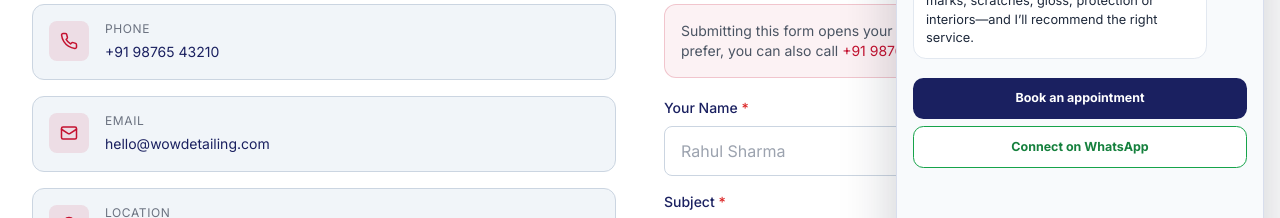
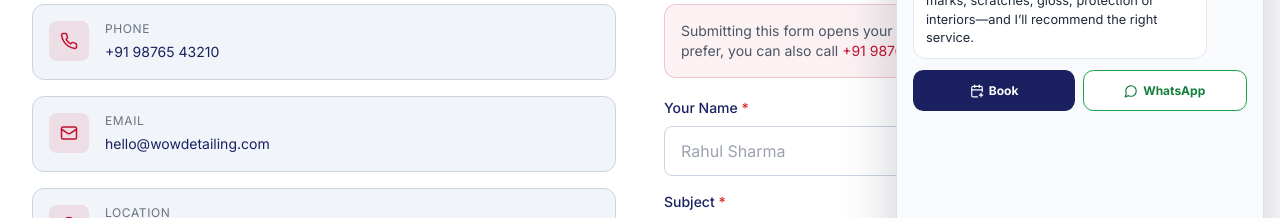
Before and after one commit to unbeatablerajiv/wowdetailing, a React (Vite) app in the folder client/: page /contact in a window 1280 px wide. Both pictures are taken after a click on the button "Open WOW AI Detailer". Shown: the part 460-678 px from the top of the page. Built offline with nearby package versions, Linux system fonts and the light colour scheme; no server answers.

Commit message:
Compact chat booking actions

```diff
--- a/client/src/components/DetailingChat.jsx
+++ b/client/src/components/DetailingChat.jsx
@@ -1,7 +1,7 @@
 import { useMemo, useRef, useState } from 'react'
 import { useNavigate } from 'react-router-dom'
 import ReactMarkdown from 'react-markdown'
-import { ImagePlus, LoaderCircle, MessageCircle, Send, Sparkles, X } from 'lucide-react'
+import { CalendarPlus, ImagePlus, LoaderCircle, MessageCircle, Send, Sparkles, X } from 'lucide-react'
 
 const API_BASE_URL = (import.meta.env.VITE_API_BASE_URL || '').replace(/\/$/, '')
 const WHATSAPP_URL = 'https://wa.me/916207804906'
@@ -102,8 +102,10 @@ export default function DetailingChat() {
               </div>
             ))}
             {busy && <p className="detailer-chat__message assistant"><LoaderCircle size={16} className="detailer-chat__spinner" /> Thinking…</p>}
-            <button className="detailer-chat__booking" type="button" onClick={startBooking}>Book an appointment</button>
-            <a className="detailer-chat__whatsapp" href={WHATSAPP_URL} target="_blank" rel="noreferrer">Connect on WhatsApp</a>
+            <div className="detailer-chat__contact-actions">
+              <button className="detailer-chat__booking" type="button" onClick={startBooking}><CalendarPlus size={14} /> Book</button>
+              <a className="detailer-chat__whatsapp" href={WHATSAPP_URL} target="_blank" rel="noreferrer"><MessageCircle size={14} /> WhatsApp</a>
+            </div>
           </div>
 
           <form className="detailer-chat__composer" onSubmit={(event) => { event.preventDefault(); sendMessage(text) }}>
--- a/client/src/index.css
+++ b/client/src/index.css
@@ -98,7 +98,6 @@
 .detailer-chat__panel { width: min(23rem, calc(100vw - 2rem)); height: min(34rem, calc(100vh - 2rem)); display: flex; flex-direction: column; overflow: hidden; border: 1px solid #d8deed; border-radius: 1.2rem; background: white; box-shadow: 0 20px 55px rgba(15, 23, 42, .22); }
 .detailer-chat__header { display: flex; align-items: center; gap: .65rem; padding: .85rem 1rem; background: #1a2060; color: white; }.detailer-chat__header > span:nth-child(2) { display: grid; gap: .1rem; flex: 1; }.detailer-chat__header strong { font-size: .9rem; }.detailer-chat__header small { color: #cbd5e1; font-size: .68rem; }.detailer-chat__header small i { display: inline-block; width: .45rem; height: .45rem; border-radius: 99px; background: #4ade80; }.detailer-chat__header button, .detailer-chat__composer button { border: 0; background: transparent; cursor: pointer; color: inherit; }.detailer-chat__mark { display: grid; place-items: center; width: 2rem; height: 2rem; border-radius: .6rem; background: #C41230; font-weight: 900; }
 .detailer-chat__body { flex: 1; overflow-y: auto; padding: 1rem; background: #f8fafc; }.detailer-chat__quick-actions { display: flex; gap: .4rem; flex-wrap: wrap; margin-bottom: .9rem; }.detailer-chat__quick-actions button { border: 1px solid #f1bdc7; border-radius: 999px; padding: .35rem .55rem; background: #fff; color: #a30f28; font-size: .68rem; cursor: pointer; }.detailer-chat__message { width: fit-content; max-width: 88%; margin: .5rem 0; padding: .65rem .75rem; border-radius: .8rem; color: #1e293b; font-size: .8rem; line-height: 1.45; white-space: pre-wrap; }.detailer-chat__message.assistant { background: white; border: 1px solid #e2e8f0; }.detailer-chat__message.user { margin-left: auto; background: #C41230; color: white; }.detailer-chat__spinner { display: inline-block; vertical-align: text-bottom; animation: detailer-spin 1s linear infinite; } @keyframes detailer-spin { to { transform: rotate(360deg); } }
-.detailer-chat__booking { width: 100%; margin-top: .7rem; border: 0; border-radius: .65rem; padding: .7rem; background: #1a2060; color: white; font-size: .78rem; font-weight: 700; cursor: pointer; }
-.detailer-chat__whatsapp { display: block; width: 100%; margin-top: .45rem; border: 1px solid #16a34a; border-radius: .65rem; padding: .65rem; color: #15803d; background: white; font-size: .78rem; font-weight: 700; text-align: center; text-decoration: none; }
+.detailer-chat__contact-actions { display: flex; gap: .45rem; margin-top: .7rem; }.detailer-chat__booking, .detailer-chat__whatsapp { display: inline-flex; flex: 1; align-items: center; justify-content: center; gap: .3rem; border-radius: .65rem; padding: .65rem .45rem; font-size: .75rem; font-weight: 700; cursor: pointer; }.detailer-chat__booking { border: 0; background: #1a2060; color: white; }.detailer-chat__whatsapp { border: 1px solid #16a34a; color: #15803d; background: white; text-decoration: none; }
 .detailer-chat__message p + p { margin-top: .55rem; }.detailer-chat__message ol, .detailer-chat__message ul { margin: .5rem 0 .1rem 1.1rem; }.detailer-chat__message li + li { margin-top: .3rem; }.detailer-chat__message strong { font-weight: 700; }
 .detailer-chat__composer { display: flex; align-items: center; gap: .35rem; padding: .7rem; border-top: 1px solid #e2e8f0; }.detailer-chat__composer input:not([type=file]) { min-width: 0; flex: 1; border: 0; outline: 0; color: #1e293b; font-size: .82rem; }.detailer-chat__composer button { display: grid; place-items: center; width: 2rem; height: 2rem; border-radius: .5rem; color: #64748b; }.detailer-chat__composer button:last-child { background: #C41230; color: white; }.detailer-chat__composer button:disabled { opacity: .5; cursor: not-allowed; }
```
